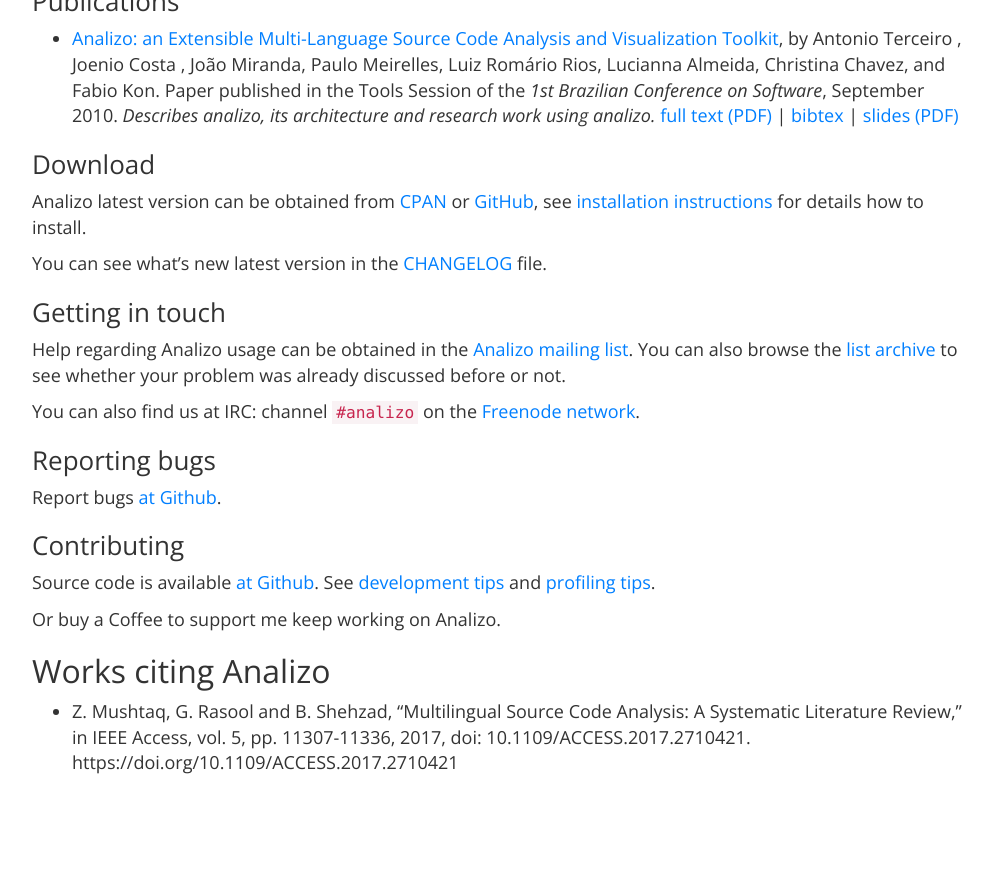
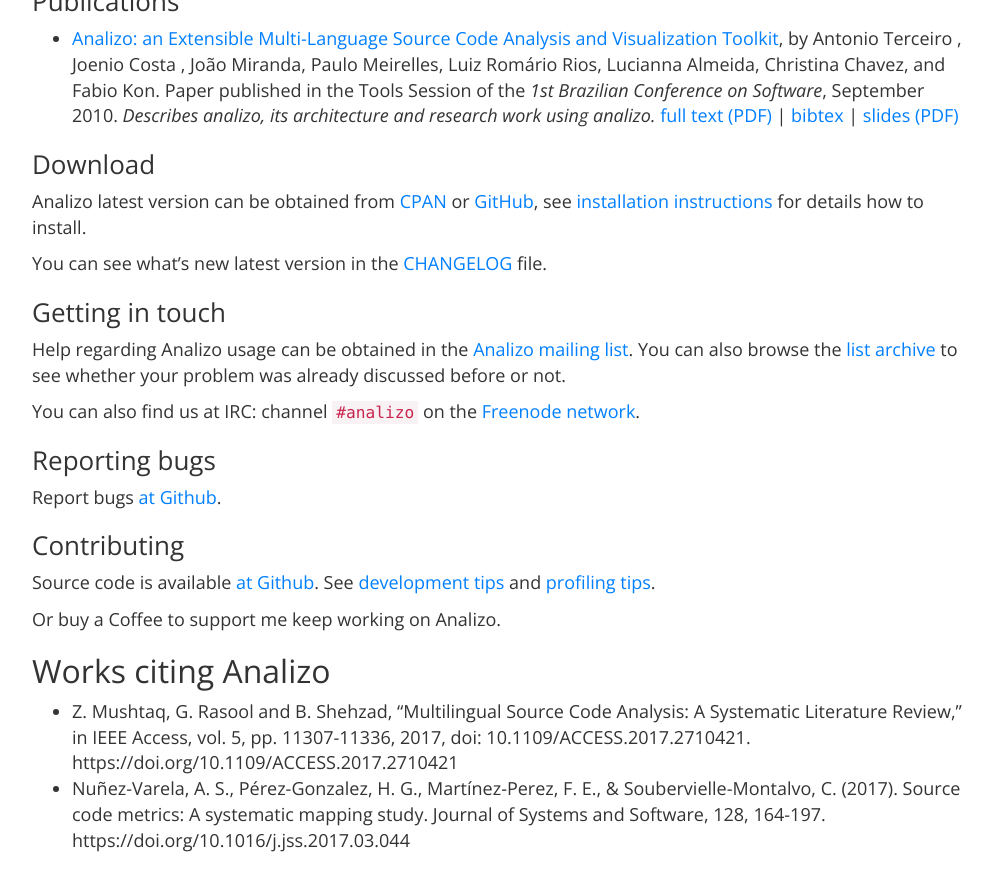
Before and after one commit to analizo/analizo.github.io, a Jekyll site: the page built from index.md, in a window 1280 px wide and 900 px high, scrolled down 1083 px. Shown: the top 891 px of the window, without its empty margins (143-1136 px from the left). Built offline with Jekyll 4.4.1, drawn with Linux system fonts in a browser that asks for light colours; our own code applies the rules of GitHub Pages for plain Markdown files; before the commit the page ends 1870 px from its top, so only the background shows below that.

Commit message:
add work citing analizo

```diff
--- a/index.md
+++ b/index.md
@@ -85,6 +85,9 @@
 ## Works citing Analizo
 
 - Z. Mushtaq, G. Rasool and B. Shehzad, "Multilingual Source Code Analysis: A Systematic Literature Review," in IEEE Access, vol. 5, pp. 11307-11336, 2017, doi: 10.1109/ACCESS.2017.2710421. https://doi.org/10.1109/ACCESS.2017.2710421
+- Nuñez-Varela, A. S., Pérez-Gonzalez, H. G., Martínez-Perez, F. E., & Soubervielle-Montalvo, C. (2017). Source code metrics: A systematic mapping study. Journal of Systems and Software, 128, 164-197. https://doi.org/10.1016/j.jss.2017.03.044
+
+&nbsp;
 
 [cpan]: https://metacpan.org/release/Analizo
 [changelog]: {{ site.analizo_github }}/blob/master/CHANGELOG.md
```
